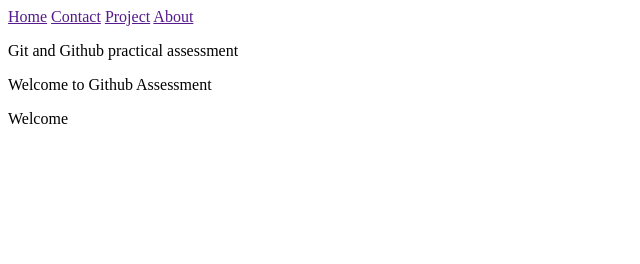
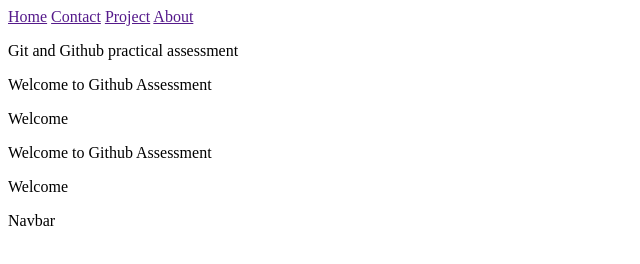
Before and after one commit to Sindhu-2017/git_assessment, a plain HTML site: page index.html in a window 1280 px wide. Shown: the whole page, without its empty margins (0-640 px from the left). Drawn offline with Linux system fonts and the light colour scheme.

Commit message:
another file added

```diff
--- a/index.html
+++ b/index.html
@@ -17,5 +17,10 @@
     <p>Welcome to Github Assessment</p>
     <p>Welcome
 
+
+    <p>Welcome to Github Assessment</p>
+    <p>Welcome</p>
+    <a>Navbar</a>
+
 </body>
 </html>
```
